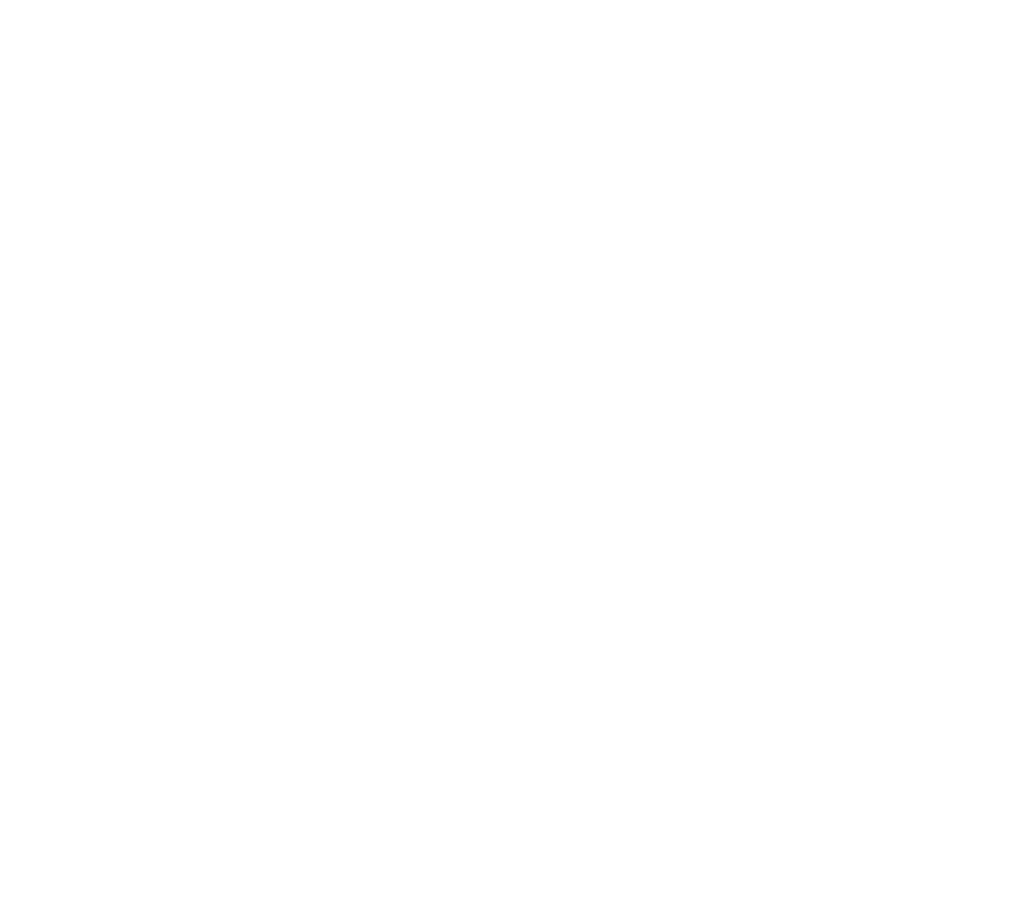
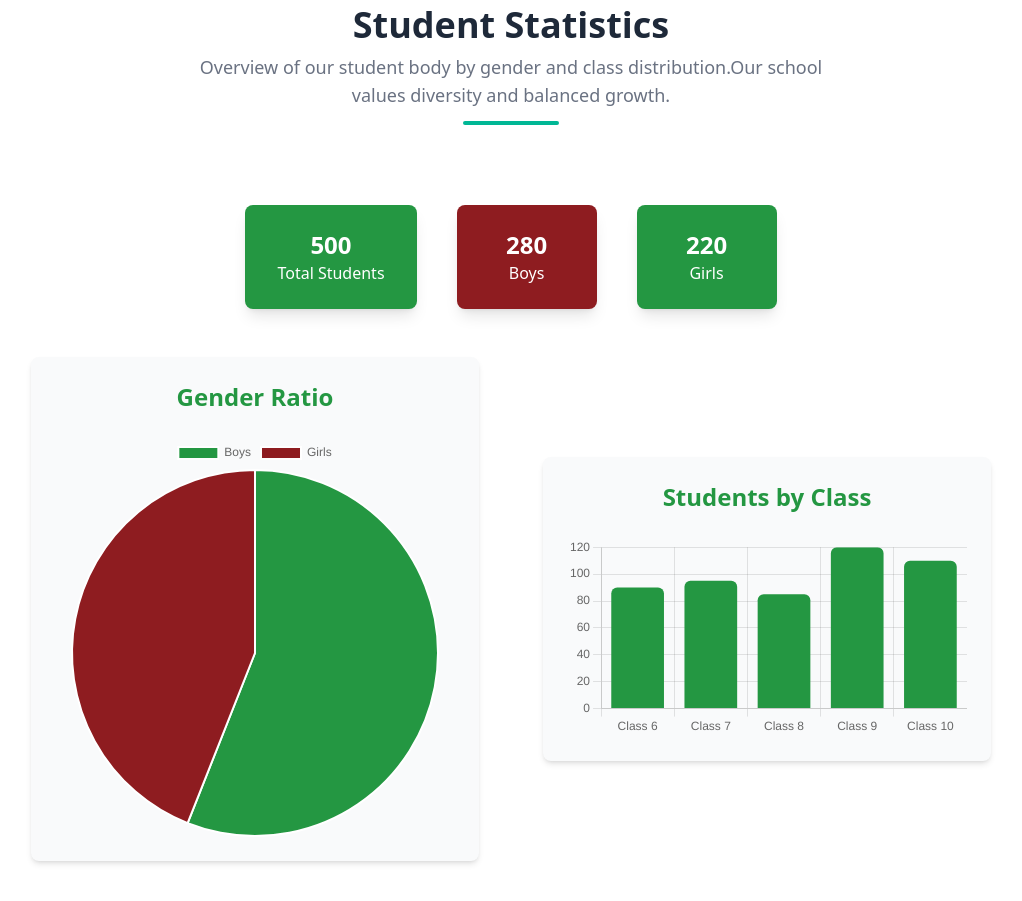
Before and after one commit to jahidul2004/src-sim-school, a React (Vite) app: page / in a window 1280 px wide. Shown: the part 3960-4861 px from the top of the page, without its empty margins (129-1151 px from the left). Before the commit the page ends 3845 px from the top, so only its background shows below. Built offline with nearby package versions, Linux system fonts and the light colour scheme.

Commit message:
Student statistics and our teachers section added.

```diff
--- a/src/pages/home/Home.jsx
+++ b/src/pages/home/Home.jsx
@@ -2,6 +2,7 @@
 import AtAGlance from "./atAglance/AtAGlance";
 import Header from "./header/Header";
 import NoticeBoard from "./noticeBoard/NoticeBoard";
+import StudentStatistics from "./studentStatistics/StudentStatistics";
 import WhyChooseUs from "./whyChooseUs/WhyChooseUs";
 
 const Home = () => {
@@ -26,6 +27,10 @@
             {/* Academic Programmes */}
             <AcademicProgrammes></AcademicProgrammes>
             {/* Academic Programmes end */}
+
+            {/* Student statistics */}
+            <StudentStatistics></StudentStatistics>
+            {/* Student statistics end */}
         </>
     );
 };
--- /dev/null
+++ b/src/pages/home/ourTeachers/OurTeachers.jsx
@@ -0,0 +1,11 @@
+import React from 'react';
+
+const OurTeachers = () => {
+    return (
+        <div>
+
+        </div>
+    );
+};
+
+export default OurTeachers;
--- /dev/null
+++ b/src/pages/home/studentStatistics/StudentStatistics.jsx
@@ -0,0 +1,128 @@
+import { useState } from "react";
+import {
+    Chart as ChartJS,
+    ArcElement,
+    Tooltip,
+    Legend,
+    CategoryScale,
+    LinearScale,
+    BarElement,
+} from "chart.js";
+import { Pie, Bar } from "react-chartjs-2";
+import SectionHeader from "../../../components/sectionHeader/SectionHeader";
+
+ChartJS.register(
+    ArcElement,
+    Tooltip,
+    Legend,
+    CategoryScale,
+    LinearScale,
+    BarElement
+);
+
+const StudentStatistics = () => {
+    // Demo Data
+    const totalStudents = 500;
+    const boys = 280;
+    const girls = 220;
+    const classData = {
+        "Class 6": 90,
+        "Class 7": 95,
+        "Class 8": 85,
+        "Class 9": 120,
+        "Class 10": 110,
+    };
+
+    // Pie chart data for Gender Ratio
+    const genderData = {
+        labels: ["Boys", "Girls"],
+        datasets: [
+            {
+                label: "Students",
+                data: [boys, girls],
+                backgroundColor: ["#249742", "#8E1C20"],
+                hoverOffset: 30,
+            },
+        ],
+    };
+
+    // Bar chart data for Class wise students
+    const barData = {
+        labels: Object.keys(classData),
+        datasets: [
+            {
+                label: "Number of Students",
+                data: Object.values(classData),
+                backgroundColor: "#249742",
+                borderRadius: 6,
+            },
+        ],
+    };
+
+    return (
+        <section className="px-6 py-10 bg-white rounded-lg">
+            <h2 className="text-4xl font-bold text-[#249742] mb-3 text-center"></h2>
+            <p className="text-center text-gray-600 mb-10 max-w-xl mx-auto"></p>
+
+            <div className="w-[95%] mx-auto my-10 md:my-20">
+                <SectionHeader
+                    title={"Student Statistics"}
+                    subtitle={
+                        "Overview of our student body by gender and class distribution.Our school values diversity and balanced growth."
+                    }
+                ></SectionHeader>
+            </div>
+
+            {/* Top Summary */}
+            <div className="flex justify-center gap-10 mb-12 flex-wrap">
+                <div className="bg-[#249742] text-white rounded-lg px-8 py-6 shadow-lg min-w-[140px] text-center">
+                    <h3 className="text-2xl font-semibold">{totalStudents}</h3>
+                    <p>Total Students</p>
+                </div>
+                <div className="bg-[#8E1C20] text-white rounded-lg px-8 py-6 shadow-lg min-w-[140px] text-center">
+                    <h3 className="text-2xl font-semibold">{boys}</h3>
+                    <p>Boys</p>
+                </div>
+                <div className="bg-[#249742] text-white rounded-lg px-8 py-6 shadow-lg min-w-[140px] text-center">
+                    <h3 className="text-2xl font-semibold">{girls}</h3>
+                    <p>Girls</p>
+                </div>
+            </div>
+
+            {/* Charts Container */}
+            <div className="flex flex-col md:flex-row gap-16 items-center justify-center">
+                {/* Gender Pie Chart */}
+                <div className="w-full md:w-1/2 max-w-md bg-[#f9fafb] p-6 rounded-lg shadow-md">
+                    <h3 className="text-2xl font-semibold text-center mb-6 text-[#249742]">
+                        Gender Ratio
+                    </h3>
+                    <Pie data={genderData} />
+                </div>
+
+                {/* Class-wise Bar Chart */}
+                <div className="w-full md:w-1/2 max-w-md bg-[#f9fafb] p-6 rounded-lg shadow-md">
+                    <h3 className="text-2xl font-semibold text-center mb-6 text-[#249742]">
+                        Students by Class
+                    </h3>
+                    <Bar
+                        data={barData}
+                        options={{
+                            responsive: true,
+                            plugins: {
+                                legend: { display: false },
+                            },
+                            scales: {
+                                y: {
+                                    beginAtZero: true,
+                                    stepSize: 20,
+                                },
+                            },
+                        }}
+                    />
+                </div>
+            </div>
+        </section>
+    );
+};
+
+export default StudentStatistics;
```
